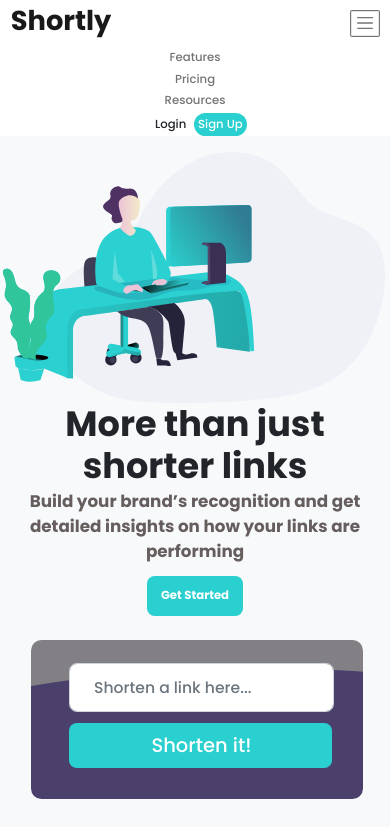
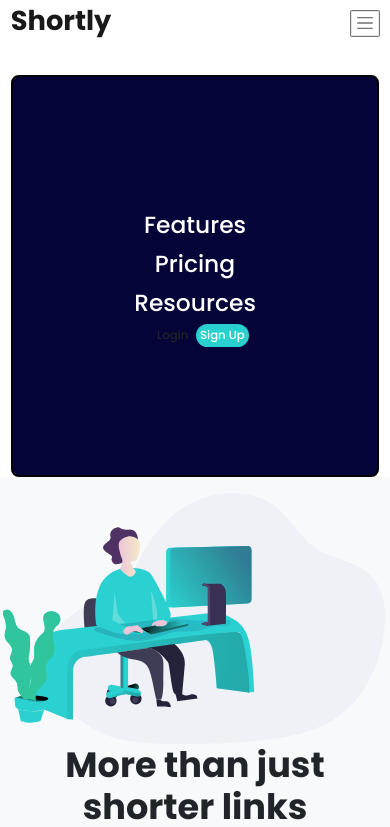
Before and after one commit to its-nasir/Shortly-URL, a plain HTML site: page index.html in a window 390 px wide. Both pictures are taken after a click on the button "Toggle navigation". Shown: the top 827 px of the page. Drawn offline with nearby package versions, Linux system fonts and the light colour scheme.

Commit message:
minor change

```diff
--- a/js/script.js
+++ b/js/script.js
@@ -48,7 +48,5 @@ submit.addEventListener("click", (event) => {
   console.log(APi,"api calling");
 }else{
   urlD.classList.remove('url_1')
-
-
 }
 });
--- a/querry/media.css
+++ b/querry/media.css
@@ -68,9 +68,20 @@
         font-size: 5rem;
     }
     .top_box{
+        margin-top: 7rem;
         text-align: center;
-        /* margin-top: 10rem; */
+        border: 2px solid black;
+        padding: 33rem 0;
+        background-color: rgb(4, 4, 56);
+        border-radius: 2rem;
+        color: white !important;
+        /* font-size: 4rem !important;   */
     }
+    .nav-link{
+        color: white !important;
+        font-size: 6rem  !important;
+    }
+
     .text_btn{
         align-items: center;
         margin-left: 36rem;
--- a/style.css
+++ b/style.css
@@ -22,8 +22,6 @@ body {
 .btn-1 {
   background-color: hsl(180, 66%, 49%) !important;
 }
-
-
 
 
 .sign-box {
```
Also changed, not shown: index.html (+0 -22 lines).
